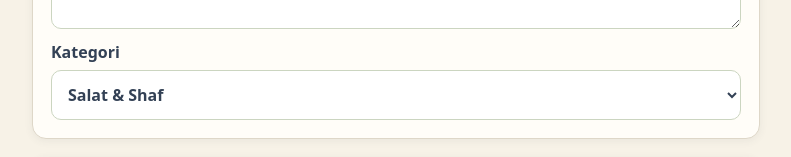
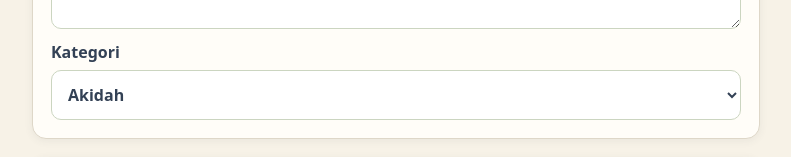
Before and after one commit to teknisiAkhirat/prompt-image-generator, a React (Vite) app: page / in a window 1280 px wide. Shown: the part 253-410 px from the top of the page, without its empty margins (244-1035 px from the left). Built offline with nearby package versions, Linux system fonts and the light colour scheme.

Commit message:
Update lesson categories for Islamic subjects

```diff
--- a/src/prompt.ts
+++ b/src/prompt.ts
@@ -1,4 +1,4 @@
-export const CATEGORIES=["Salat & Shaf","Wudhu & Bersuci","Adab Sehari-hari","Sejarah & Geografi Islam"] as const;export type Category=typeof CATEGORIES[number];
+export const CATEGORIES=["Akidah","Bahasa Arab","Fiqih","Tajwid","Tahfidz","Al-Qur'an & Hadis"] as const;export type Category=typeof CATEGORIES[number];
 export const THEMES=["Mobil Balap & Truk Konstruksi","Pesawat Terbang & Jet","Kereta Api Cepat & Rel","Blok Kayu Edukasi & Meja Belajar","Pemandangan Alam & Arsitektur Masjid Minimalis"] as const;export type Theme=typeof THEMES[number];
 export const STYLES=["3D Cute Isometric Clay","Flat Vector Infographic","Clean LEGO Style Bricks"] as const;export type Style=typeof STYLES[number];
 export const MOODS=["Cerah Ceria","Lembut Pastel","Minimalis Islami"] as const;export type Mood=typeof MOODS[number];
@@ -6,8 +6,8 @@ export const FORBIDDEN=["human","humans","person","people","man","woman","men","
 export const NEGATIVE=[...FORBIDDEN,"photographic depiction of souls","blurry","low quality","distorted shapes","cluttered background","text errors","misspelled words"].join(", ");
 const SAFETY="Inanimate objects only, absolutely no people, no living beings, no faces or eyes on any object, empty scene with no characters";
 const DATA:Record<Theme,[string,string,string]>={"Mobil Balap & Truk Konstruksi":["colorful toy race cars and construction trucks","toy cars aligned in perfectly straight rows","an empty toy garage floor"],"Pesawat Terbang & Jet":["toy passenger airplanes and sleek jets","toy airplanes arranged in precise parallel rows","an empty miniature runway"],"Kereta Api Cepat & Rel":["toy high-speed trains and railway tracks","numbered train carriages connected in exact order","an empty miniature railway platform"],"Blok Kayu Edukasi & Meja Belajar":["wooden educational blocks and a tidy study desk","numbered wooden blocks arranged in exact order","a clean empty study desk"],"Pemandangan Alam & Arsitektur Masjid Minimalis":["minimalist mosque architecture and natural landscape","empty prayer mats aligned precisely in straight rows","a serene empty mosque and landscape"]};
-export const TEMPLATES=[{id:"imam",label:"Hadits Urutan Imam Salat",lesson:"Hadits tentang urutan imam salat: yang paling fasih bacaan Al-Qur'annya, lalu yang paling paham sunnah, lalu yang lebih dahulu hijrah, lalu yang lebih tua.",category:"Salat & Shaf" as Category,theme:"Mobil Balap & Truk Konstruksi" as Theme},{id:"rukun",label:"Rukun Islam",lesson:"Lima Rukun Islam secara berurutan: syahadat, salat, zakat, puasa Ramadan, dan haji bagi yang mampu.",category:"Adab Sehari-hari" as Category,theme:"Blok Kayu Edukasi & Meja Belajar" as Theme},{id:"makan",label:"Adab Makan",lesson:"Adab makan: membaca bismillah, makan dengan tangan kanan, makan yang terdekat, tidak berlebihan, dan mengucap hamdalah setelah selesai.",category:"Adab Sehari-hari" as Category,theme:"Kereta Api Cepat & Rel" as Theme}];
+export const TEMPLATES=[{id:"imam",label:"Hadits Urutan Imam Salat",lesson:"Hadits tentang urutan imam salat: yang paling fasih bacaan Al-Qur'annya, lalu yang paling paham sunnah, lalu yang lebih dahulu hijrah, lalu yang lebih tua.",category:"Fiqih" as Category,theme:"Mobil Balap & Truk Konstruksi" as Theme},{id:"rukun",label:"Rukun Islam",lesson:"Lima Rukun Islam secara berurutan: syahadat, salat, zakat, puasa Ramadan, dan haji bagi yang mampu.",category:"Akidah" as Category,theme:"Blok Kayu Edukasi & Meja Belajar" as Theme},{id:"makan",label:"Adab Makan",lesson:"Adab makan: membaca bismillah, makan dengan tangan kanan, makan yang terdekat, tidak berlebihan, dan mengucap hamdalah setelah selesai.",category:"Adab Sehari-hari" as Category,theme:"Kereta Api Cepat & Rel" as Theme}];
 export function sanitizeLesson(value:string){const s=value.replace(/\s+/g," ").trim();const pattern=FORBIDDEN.map(x=>x.split(" ").join("\\s+")).join("|");return s.replace(new RegExp("\\b(?:"+pattern+")\\b","gi"),"inanimate educational concept")}
 export function validateInput(lesson:string){return lesson.trim()?{ok:true as const}:{ok:false as const,message:"Materi pelajaran belum diisi. Tulis ringkasan materi terlebih dahulu."}}
 const ordered=(s:string)=>/\b(urutan|berurutan|langkah|tahap|rukun|pertama|kedua|ketiga|lalu|kemudian|order|step|steps|sequence)\b/i.test(s);
-export function generatePrompt(i:{lesson:string;category:Category;theme:Theme;style:Style;mood:Mood}){const safe=sanitizeLesson(i.lesson);const d=DATA[i.theme];const concept=i.category==="Salat & Shaf"?"straight aligned rows and correct order":i.category==="Wudhu & Bersuci"?"cleanliness and ordered purification steps":i.category==="Adab Sehari-hari"?"good daily manners and tidy order":"places, journeys, maps and Islamic history";const visual=ordered(safe)?"numbered "+d[0]+" arranged in exact sequence":d[1];const st=i.style==="3D Cute Isometric Clay"?"cute 3D isometric clay style":i.style==="Flat Vector Infographic"?"flat vector infographic style":"clean plastic building-brick diorama style";return{positive:"Educational illustration for children about \""+safe+"\". Concept: "+concept+", visualized as "+visual+". Setting: "+d[2]+". Style: "+st+". Colors: "+i.mood+". "+SAFETY+". Composition: centered, uncluttered, clear focal point, sharp focus, high detail.",negative:NEGATIVE}}
+export function generatePrompt(i:{lesson:string;category:Category;theme:Theme;style:Style;mood:Mood}){const safe=sanitizeLesson(i.lesson);const d=DATA[i.theme];const concept=i.category==="Akidah"?"clear foundational beliefs presented in an orderly educational concept":i.category==="Bahasa Arab"?"Arabic vocabulary and language concepts presented clearly and in sequence":i.category==="Fiqih"?"Islamic rulings and practical worship concepts presented in an orderly educational concept":i.category==="Tajwid"?"Quran recitation rules and letter/sound relationships presented clearly":i.category==="Tahfidz"?"memorization sequence, repetition, and organized Quran study concepts":"Quran and hadith knowledge presented as an orderly educational concept";const visual=ordered(safe)?"numbered "+d[0]+" arranged in exact sequence":d[1];const st=i.style==="3D Cute Isometric Clay"?"cute 3D isometric clay style":i.style==="Flat Vector Infographic"?"flat vector infographic style":"clean plastic building-brick diorama style";return{positive:"Educational illustration for children about \""+safe+"\". Concept: "+concept+", visualized as "+visual+". Setting: "+d[2]+". Style: "+st+". Colors: "+i.mood+". "+SAFETY+". Composition: centered, uncluttered, clear focal point, sharp focus, high detail.",negative:NEGATIVE}}
```
